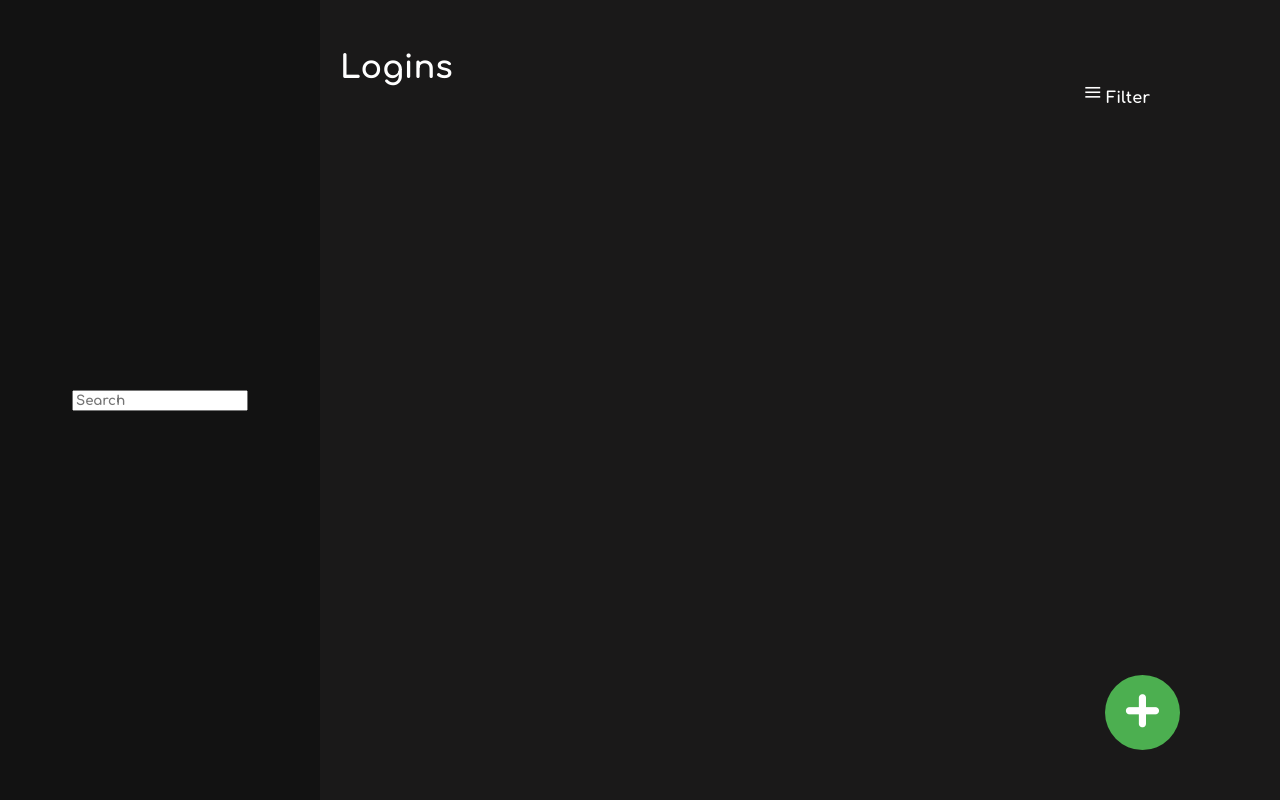
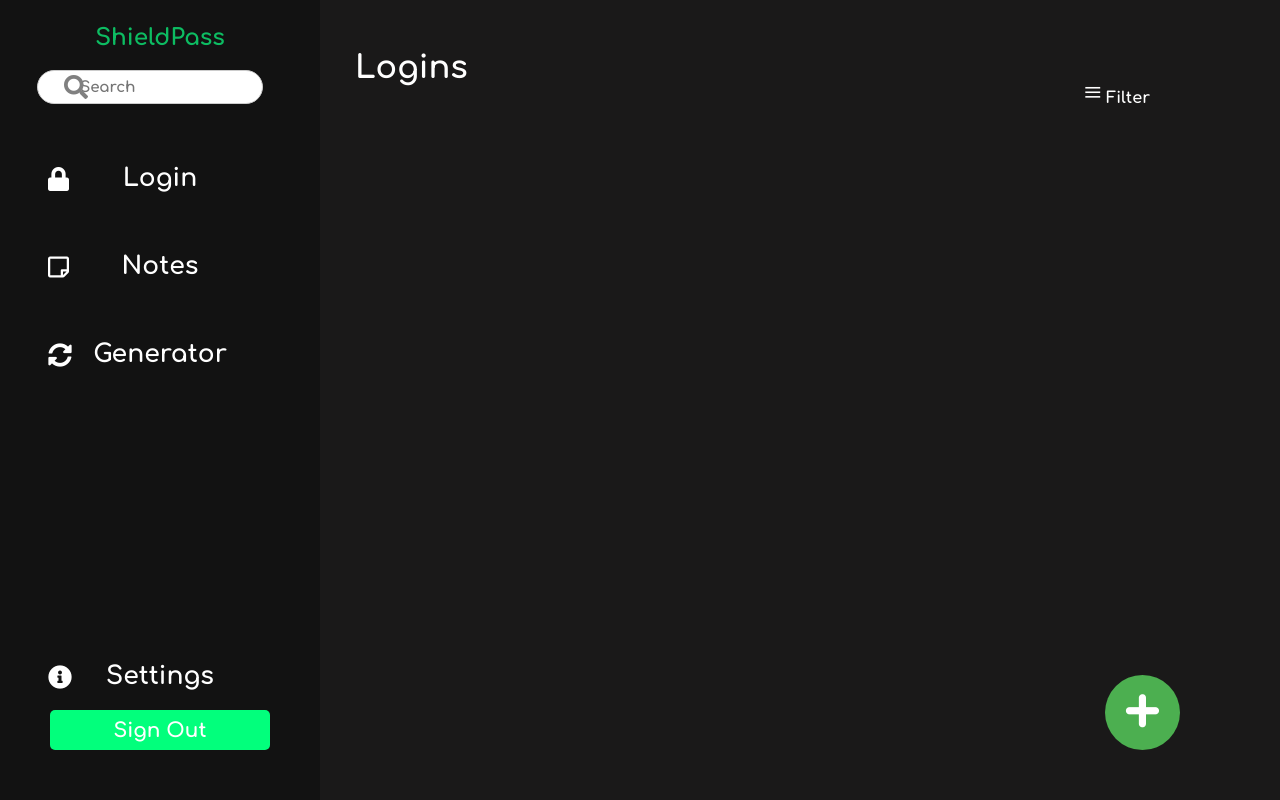
Before and after one commit to parrishl21/shieldPass, a Flask app: page /login_homepage in a window 1280 px wide. Run offline with Flask 3, Linux system fonts and the light colour scheme; a user stored in the database is signed in; data that the repository does not hold is empty; some libraries are stand-ins or nearby versions.

Commit message:
added left side

```diff
--- /dev/null
+++ b/static/css/homepage_left.css
@@ -0,0 +1,148 @@
+.left_rectangle {
+    width: 25%;
+    height: 100%;
+    background-color: #121212;
+    display: flex;
+    flex-direction: column;
+    align-items: center;
+    position: absolute;
+    top: 0;
+    left: 0;
+}
+/* .right_rectangle {
+    width: 1%;
+    height: 50%;
+    background-color: #0DBC62;
+    display: flex;
+    align-items: center;
+    justify-content: center;
+    position: relative;
+    right: 0;
+} */
+.input-container {
+    display: flex;
+    justify-content: flex-start;
+}
+.inputs {
+    margin: 30px;
+}
+.parent {
+    display: flex;
+    align-items: center;
+    padding-top: 14px;
+    margin-left: 25px;
+
+}
+.search-input{
+    width: 220px;
+    height: 30px;
+    border: 1px solid #ccc;
+    border-radius: 75px 75px 75px 75px;
+    color: black;
+    font-size: 15px;
+    text-indent: 20px;
+    margin-top: 20px;
+    margin-left: -20px;
+}
+.sign-out-button {
+    width: 200px;
+    height: 40px;
+    background-color: transparent ;
+    border-radius: 5px;
+    font-size: 20px;
+    cursor: pointer;
+    border: 0;
+}
+.sign-out-box {
+    width: 220px;
+    height:40px;
+    background-color: #02ff7c;
+    border-radius: 5px;
+}
+.sign-out-container {
+    display: flex;
+    align-items: center;
+    flex-direction: column;
+    text-align: center;
+    position: relative;
+    bottom: 20px;
+}
+.shieldPass-text {
+    color: #0DBC62;
+    text-align: center;
+    font-size: 23px;
+    margin-top: 25px;
+
+}
+.settings-text,
+.button-text {
+    font-size: 25px;
+    color: white;
+    text-align: center;
+    position: relative;
+}
+.all-button {
+    position: absolute;
+    width: 250px;
+    height: 70px;
+    background-color: transparent;
+    cursor: pointer;
+    border-radius: 80px 80px 80px 80px;
+    bottom: -20px;
+    border: 0;
+
+}
+
+.button-container{
+    display: flex;
+    align-items: center;
+    flex-direction: column;
+    text-align: center;
+    position: relative;
+    margin-top: 60px;
+}
+.settings-button{
+    position: absolute;
+    width: 250px;
+    height: 40px;
+    background-color: transparent;
+    cursor: pointer;
+    border-radius: 80px 80px 80px 80px;
+    top: -5px;
+    border: 0;
+}
+
+.settings-container {
+    display: flex;
+    align-items: center;
+    flex-direction: column;
+    text-align: center;
+    position: relative;
+    bottom: 10px;
+}
+
+#button-icon {
+    color: white;
+    position: absolute;
+    left: 10%;
+    margin-top: 3px;
+    font-size: 24px;
+}
+#search-icon {
+    color: grey;
+    position: absolute;
+    left: 20%;
+    margin-top: 75px;
+    font-size: 24px;
+  }
+.icon-button {
+    display: flex;
+    flex-direction: row;
+    width: 280px;
+}
+#searchInput {
+    text-indent: 40px;
+  }
+#sign-out {
+    font-size: 20px;
+}
--- a/static/css/login_homepage.css
+++ b/static/css/login_homepage.css
@@ -58,7 +58,7 @@ table {
     font-size: 18px;
     text-transform: capitalize
 }
-.left_rectangle {
+/* .left_rectangle {
     width: 25%;
     height: 100%;
     background-color: #121212;
@@ -68,7 +68,7 @@ table {
     position: absolute;
     top: 0;
     left: 0;
-}
+} */
 .logo-img {
     max-width: 70px;
     max-height: 70px;
@@ -76,16 +76,6 @@ table {
     height: auto;
     object-fit: contain;
 }
-/* .right_rectangle {
-    width: 1%;
-    height: 100%;
-    background-color: #0DBC62;
-    display: flex;
-    align-items: center;
-    justify-content: center;
-    position: absolute;
-    right: 0;
-} */
 .add_password_button {
     position: fixed;
     bottom: 50px;
--- a/templates/login_homepage.html
+++ b/templates/login_homepage.html
@@ -6,16 +6,54 @@
     <title>Homepage</title>
     <link rel="stylesheet" href="{{ url_for('static', filename='css/global.css') }}">
     <link rel="stylesheet" href="{{ url_for('static', filename='css/login_homepage.css') }}">
+    <link rel="stylesheet" href="{{ url_for('static', filename='css/homepage_left.css') }}">
     <link rel="stylesheet" href="https://cdnjs.cloudflare.com/ajax/libs/font-awesome/5.15.4/css/all.min.css" integrity="sha384-... " crossorigin="anonymous">
     <script src="{{ url_for('static', filename='js/login_homepage.js') }}"></script>
 </head>
 
 <body>
     <div class="left_rectangle" id="fixed-section">
-        <input id="searchInput" type="text" onkeyup="searchDatabase()" placeholder="Search" style="color: black;">
+        <p class="shieldPass-text">ShieldPass</p>
+        <i class="fas fa-search" id="search-icon"></i>
+        <input class="search-input" id="searchInput" onkeyup="searchDatabase()" type="text" placeholder="Search">
+        <div class="button-container">
+            <div class="icon-button">
+                <i class="fas fa-lock" id="button-icon"></i>
+            </div>
+            <p class="button-text">Login</p>
+            <button class="all-button"></button>
+        </div>
+        <div class="button-container">
+            <div class="icon-button">
+                <i class="far fa-sticky-note" id="button-icon"></i>
+            </div>
+            <p class="button-text">Notes</p>
+            <button class="all-button"></button>
+        </div>
+        <div class="button-container">
+            <div class="icon-button">
+                <i class="fas fa-sync-alt" id="button-icon"></i>
+            </div>
+            <p class="button-text">Generator</p>
+            <button class="all-button"></button>
+        </div>
+        <div style="position: absolute; bottom: 0; margin-bottom: 30px;">
+            <div class="settings-container" style="margin-bottom: 30px;">
+                <div class="icon-button">
+                    <i class="fas fa-info-circle" id="button-icon"></i>
+                </div>
+                <p class="settings-text">Settings</p>
+                <button class="settings-button"></button>
+            </div>
+            <div class="sign-out-container">
+                <div class="sign-out-box">
+                    <button class="sign-out-button" onclick="window.location.href='/logout'">Sign Out</button>
+                </div>
+            </div>
+        </div>
     </div>
     <div class="main-content" id="scrollable-section">
-        <h1 style="margin-top: 50px; margin-bottom: 25px; margin-left: 20px;">Logins</h1>
+        <h1 style="margin-top: 50px; margin-bottom: 25px; margin-left: 35px;">Logins</h1>
         <div class="filter-container">
             <button onclick="showButtons()" class="filter">
                 <span style="font-size: 32px;">≡</span> Filter
```
